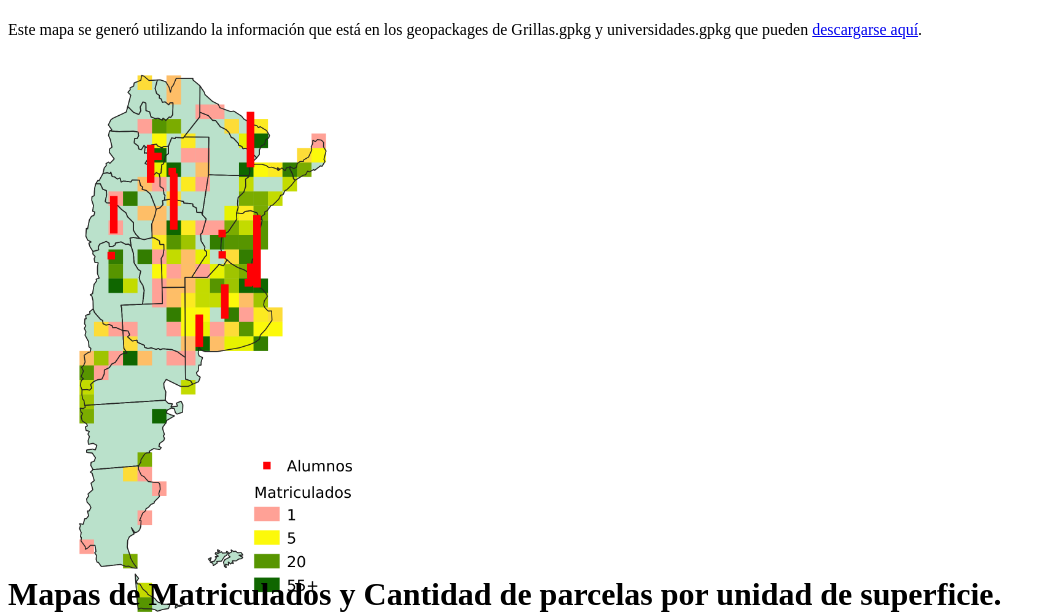
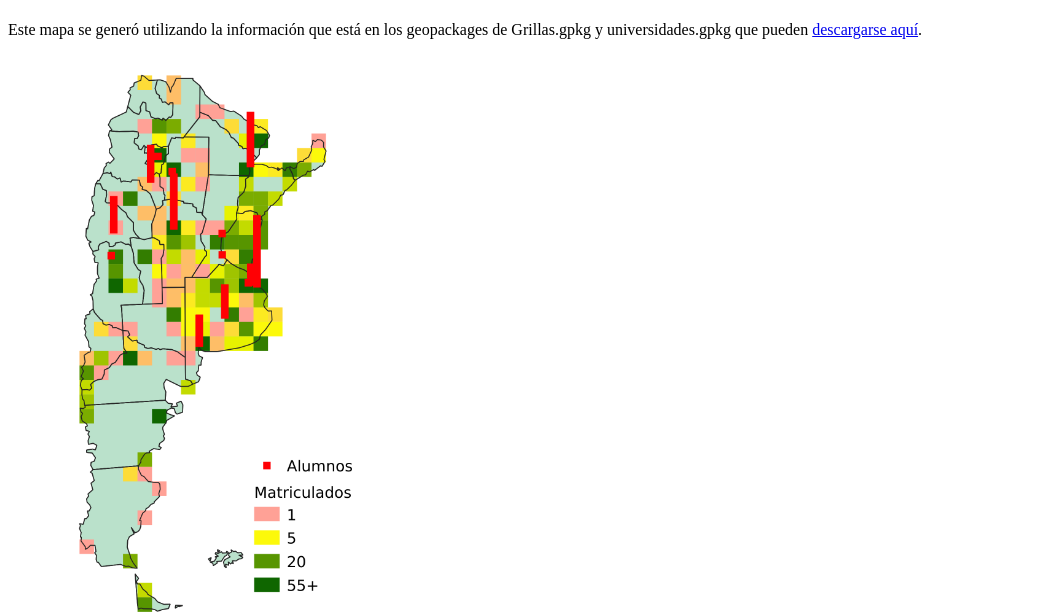
Before and after one commit to jjclavijo/fedagrim, a plain HTML site: page mapas/index.html in a window 1280 px wide. Shown: the part 191-805 px from the top of the page, without its empty margins (0-1055 px from the left). Drawn offline with Linux system fonts and the light colour scheme.

Commit message:
Corregida altura de mapas

```diff
--- a/mapas/index.html
+++ b/mapas/index.html
@@ -10,7 +10,7 @@
       span.smallcaps{font-variant: small-caps;}
       span.underline{text-decoration: underline;}
       div.column{display: inline-block; vertical-align: top; width: 50%;}
-      div.estatico{height:500px; widht:auto}
+      div.estatico{height:600px; widht:auto}
       img{max-height:600px;}
   </style>
   <!--[if lt IE 9]>
```
